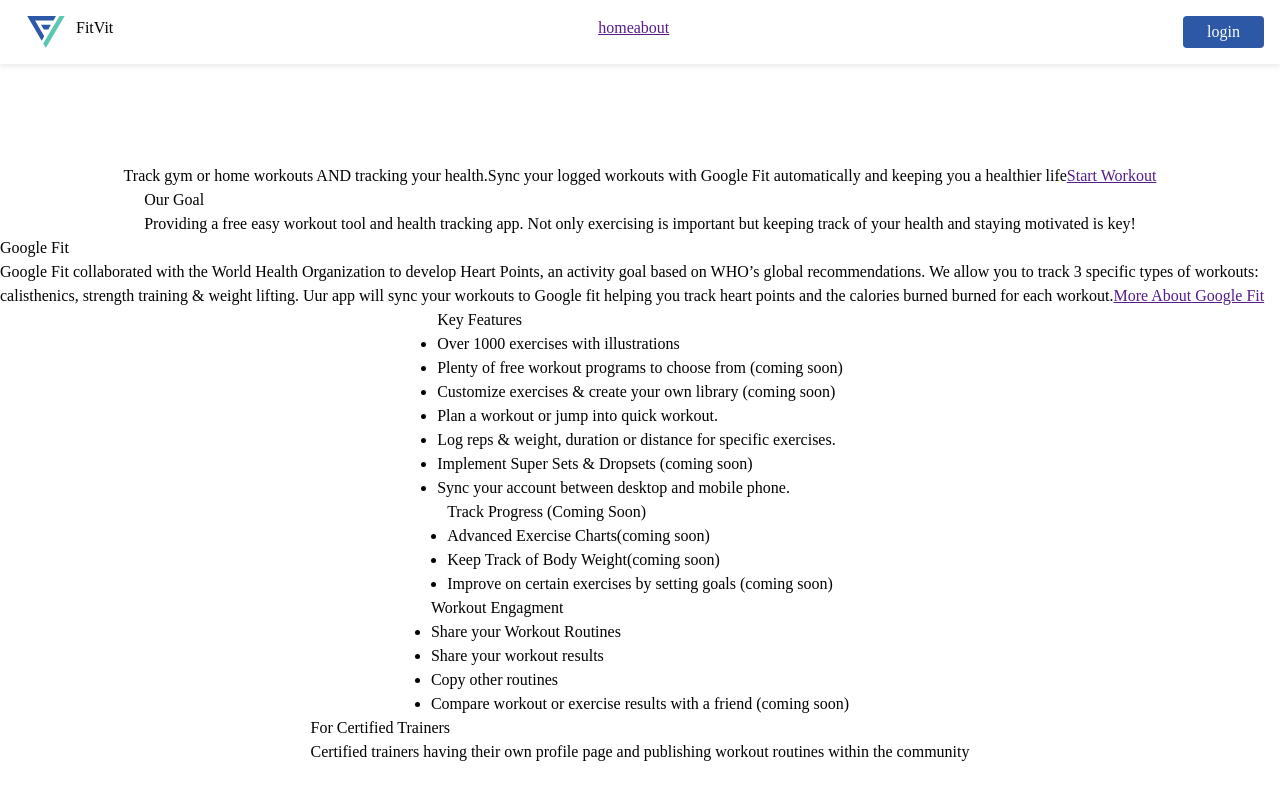
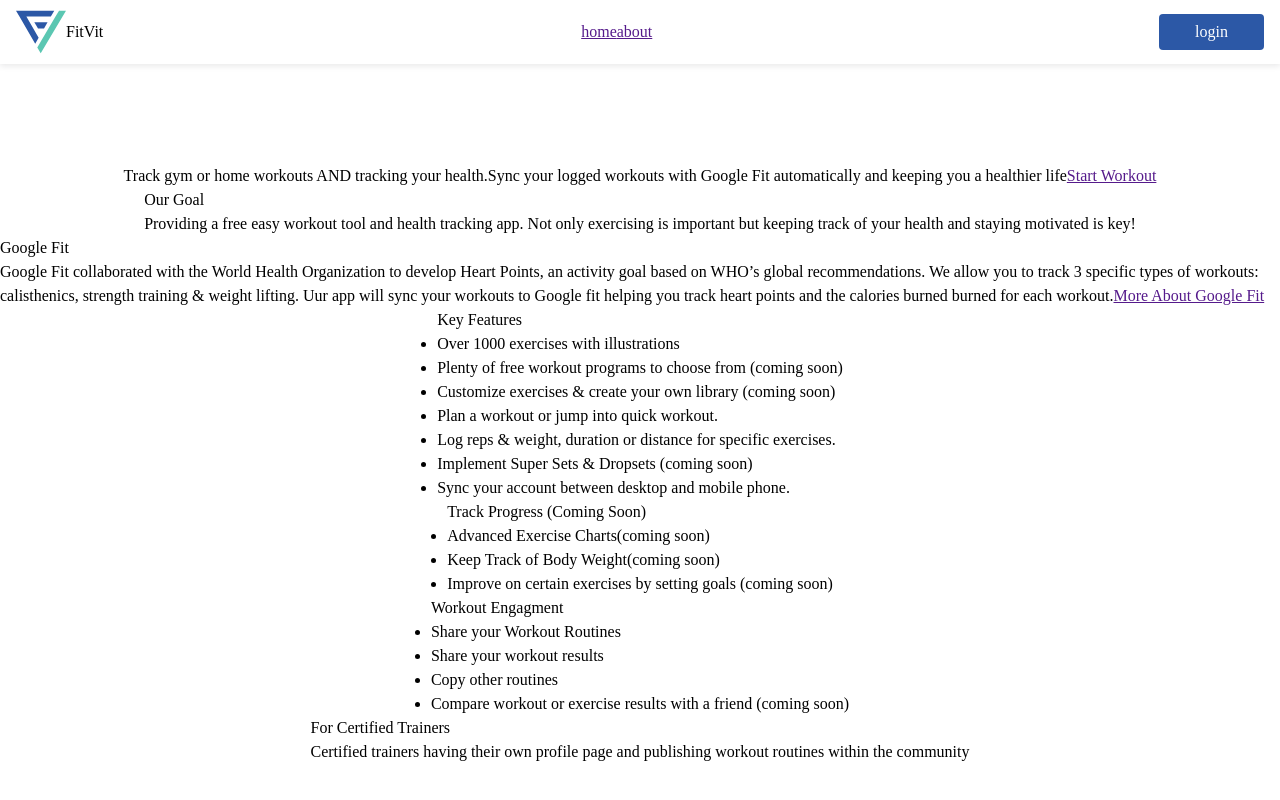
Before and after one commit to JGSolutions/fitvitfitness, a Next.js app: page / in a window 1280 px wide. Shown: the top 800 px of the page. Built offline with nearby package versions, Linux system fonts and the light colour scheme.

Commit message:
styled header

```diff
--- a/components/header/Header.module.css
+++ b/components/header/Header.module.css
@@ -3,10 +3,10 @@
   height: 64px;
   padding: 16px;
   box-shadow: 0 2px 6px 0 rgb(32 33 37 / 10%);
-}
-
-.logo{
-
+  position: sticky;
+  top: 0;
+  z-index: 1;
+  background-color: white;
 }
 
 .menuOptions {
--- a/components/header/header.js
+++ b/components/header/header.js
@@ -16,8 +16,8 @@ export default function Header() {
       <div className={utilStyle.flexRowItems}>
         <Image
             src="/fitvit-logo.svg"
-            height={60}
-            width={60}
+            height={50}
+            width={50}
             alt="fitVitfitness"
           />
 
--- a/pages/index.js
+++ b/pages/index.js
@@ -8,9 +8,12 @@ export default function Home() {
     <div className={styles.container}>
       <Head>
         <title>FitVit - Free Planner Workout Tracker & With Google Fit</title>
-        <meta name="description" content="Free calisthenics, strength training & weight lifting tracking app. Track your workouts and health with Google Fit" />
+        <meta name="description" content="Free calisthenics, strength training & weight lifting tracking fitness app. Track your workouts and health with Google Fit" />
         <link rel="icon" href="/favicon.ico" />
 
+        <link rel="preconnect" href="https://fonts.googleapis.com"></link>
+        <link rel="preconnect" href="https://fonts.gstatic.com" crossorigin></link>
+        <link href="https://fonts.googleapis.com/css2?family=Montserrat:wght@700&family=Roboto:wght@400;500&display=swap" rel="stylesheet"></link>
       </Head>
       <Header></Header>
       <main className={styles.main}>
--- a/styles/Button.module.css
+++ b/styles/Button.module.css
@@ -2,7 +2,6 @@
     background-color: var(--primary);
     color: white;
     border: none;
-    padding: 0 24px;
+    padding: 6px 36px;
     border-radius: 4px;
-    min-width: 64px;
 }
--- a/styles/Utils.module.css
+++ b/styles/Utils.module.css
@@ -1,4 +1,5 @@
 .flexRowItems {
     display: flex;
     justify-content: space-between;
+    align-items: center;
 }
```
